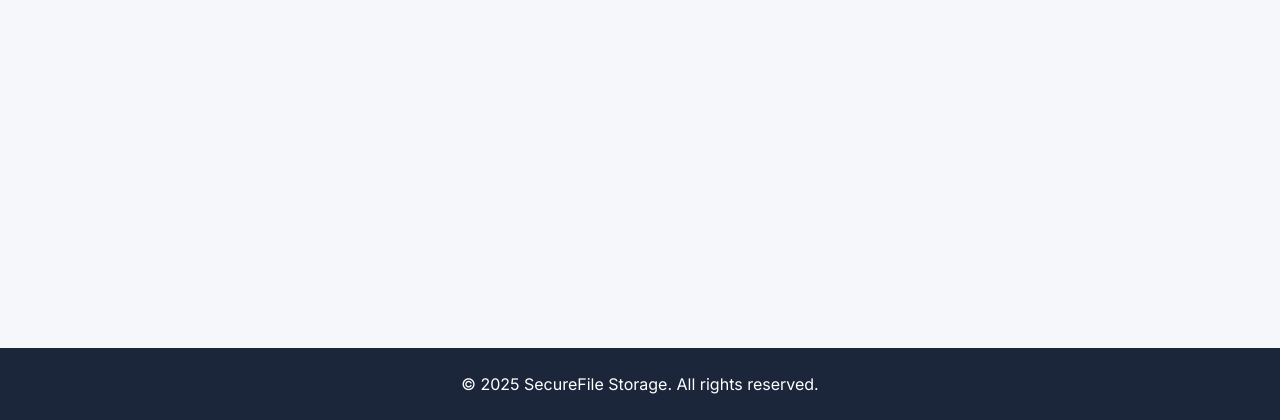
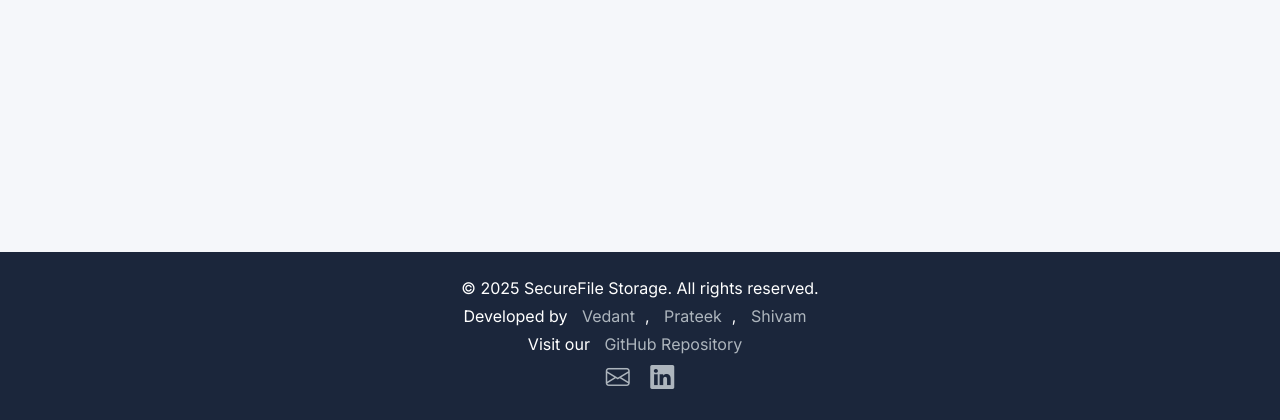
Before and after one commit to Vedant27672/Minor_2_PCOS_blockchain, a Flask app: template app/templates/home.html in a window 1280 px wide. Shown: the part 380-800 px from the top of the page. Run offline with Flask 3, Linux system fonts and the light colour scheme; the template is opened without the code that fills it, so the values that code supplies are empty.

Commit message:
modified footer
added various working links in the footer

```diff
--- a/app/templates/analysis_base.html
+++ b/app/templates/analysis_base.html
@@ -2,12 +2,15 @@
 <html lang="en">
 
 <head>
-    <meta charset="UTF-8">
-    <meta name="viewport" content="width=device-width, initial-scale=1.0">
+    <meta charset="UTF-8" />
+    <meta name="viewport" content="width=device-width, initial-scale=1" />
     <title>SecureFile Storage - Analysis Results</title>
-    <link href="https://cdn.jsdelivr.net/npm/bootstrap@5.3.0/dist/css/bootstrap.min.css" rel="stylesheet">
-    <link rel="stylesheet" href="https://cdn.jsdelivr.net/npm/bootstrap-icons@1.10.0/font/bootstrap-icons.css">
-    <link rel="stylesheet" href="https://fonts.googleapis.com/css2?family=Inter:wght@300;400;500;600;700&display=swap">
+    <link href="https://cdn.jsdelivr.net/npm/bootstrap@5.3.0/dist/css/bootstrap.min.css" rel="stylesheet" />
+    <link rel="stylesheet" href="https://cdn.jsdelivr.net/npm/bootstrap-icons@1.10.0/font/bootstrap-icons.css" />
+    <link
+        href="https://fonts.googleapis.com/css2?family=Inter:wght@300;400;500;600;700&display=swap"
+        rel="stylesheet"
+    />
     <style>
         :root {
             --primary: #4361ee;
@@ -60,6 +63,37 @@
             background-color: var(--dark);
             color: white;
         }
+
+        footer a {
+            color: #adb5bd;
+            text-decoration: none;
+            margin: 0 10px;
+            transition: color 0.3s ease;
+        }
+
+        footer a:hover {
+            color: var(--primary);
+            text-decoration: underline;
+        }
+
+        .social-icons a {
+            font-size: 1.5rem;
+            margin: 0 8px;
+            color: #adb5bd;
+            transition: color 0.3s ease;
+        }
+
+        .social-icons a:hover {
+            color: var(--primary);
+        }
+
+        .footer-buttons {
+            margin-top: 1rem;
+        }
+
+        .footer-buttons .btn {
+            margin: 0 0.5rem;
+        }
     </style>
 </head>
 
@@ -69,7 +103,15 @@
             <a class="navbar-brand" href="{{ url_for('index') }}">
                 <i class="bi bi-shield-lock me-2"></i>SecureFile
             </a>
-            <button class="navbar-toggler" type="button" data-bs-toggle="collapse" data-bs-target="#navbarNav">
+            <button
+                class="navbar-toggler"
+                type="button"
+                data-bs-toggle="collapse"
+                data-bs-target="#navbarNav"
+                aria-controls="navbarNav"
+                aria-expanded="false"
+                aria-label="Toggle navigation"
+            >
                 <span class="navbar-toggler-icon"></span>
             </button>
             <div class="collapse navbar-collapse" id="navbarNav">
@@ -77,7 +119,6 @@
                     <li class="nav-item">
                         <a class="nav-link" href="{{ url_for('index') }}">Home</a>
                     </li>
-                    {# Removed "Request to Mine" nav item here #}
                 </ul>
                 <ul class="navbar-nav">
                     {% if current_user.is_authenticated %}
@@ -115,9 +156,36 @@
         {% block content %}{% endblock %}
     </main>
 
+
     <footer class="py-4">
         <div class="container text-center">
-            <p class="mb-0">© 2025 SecureFile Storage. All rights reserved.</p>
+            <p class="mb-1">© 2025 SecureFile Storage. All rights reserved.</p>
+            <p class="mb-1">
+                Developed by
+                <a href="https://www.linkedin.com/in/vedant-singh-chauhan-417a10248/" target="_blank" rel="noopener noreferrer">Vedant</a>,
+                <a href="https://www.linkedin.com/in/prateek-kumar-266048270/" target="_blank" rel="noopener noreferrer">Prateek</a>,
+                <a href="https://www.linkedin.com/in/shivam-singh-10b428253/" target="_blank" rel="noopener noreferrer">Shivam</a>
+            </p>
+            <p class="mb-1">
+                Visit our
+                <a
+                    href="https://github.com/Vedant27672/Minor_2_PCOS_blockchain"
+                    target="_blank"
+                    rel="noopener noreferrer"
+                    >GitHub Repository</a
+                >
+            </p>
+            <div class="social-icons">
+                <a href="mailto:vedant2004chauhan@gmail.com"
+                    ><i class="bi bi-envelope"></i
+                ></a>
+                <a
+                    href="https://linkedin.com/in/yourprofile"
+                    target="_blank"
+                    rel="noopener noreferrer"
+                    ><i class="bi bi-linkedin"></i
+                ></a>
+            </div>
         </div>
     </footer>
 
```
